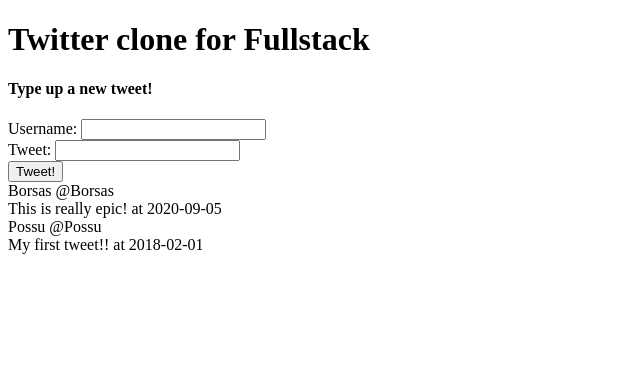
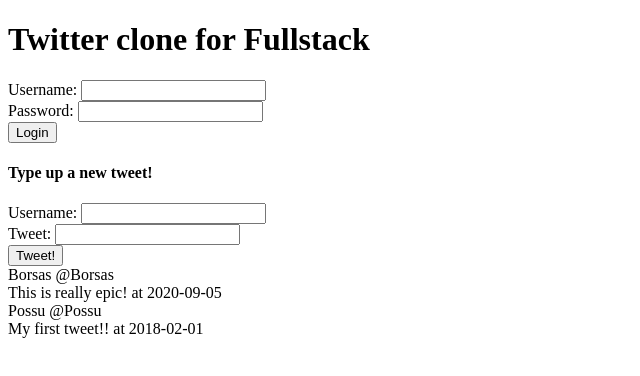
Before and after one commit to Borsas/Fullstack_Project, a React (Create React App) app in the folder frontend/: page / in a window 1280 px wide. Shown: the top 376 px of the page, without its empty margins (0-640 px from the left). Built offline with nearby package versions, Linux system fonts and the light colour scheme.

Commit message:
Creating some basic structure components

```diff
--- a/frontend/src/components/Header/Header.jsx
+++ b/frontend/src/components/Header/Header.jsx
@@ -1,12 +1,31 @@
 import React from "react"
+import { connect } from "react-redux"
 
-const Header = () => {
+import Login from "./Login"
+
+const Header = (props) => {
     return (
         <div>
             <h1>Twitter clone for Fullstack</h1>
+
+            <div>
+                {props.user ? props.user : <Login/>}
+            </div>
         </div>
+
     )
 
 }
 
-export default Header
+const props = (state) => {
+    return {
+        user: state.user
+    }
+}
+
+const HeaderConnected = connect(
+    props,
+    null
+)(Header)
+
+export default HeaderConnected
--- /dev/null
+++ b/frontend/src/components/Header/Login.jsx
@@ -0,0 +1,52 @@
+import React, {useState} from "react"
+import { connect } from "react-redux"
+import { userLogin } from "../../reducers/loginReducer"
+
+const Login = (props) => {
+    const [username, setUsername] = useState("")
+    const [password, setPassword] = useState("")
+
+    const handleLogin = (e) => {
+        e.preventDefault()
+        props.userLogin(username)
+        setUsername("")
+        setPassword("")
+    }
+
+    return (
+        <div>
+            <form onSubmit={handleLogin}>
+                <div>
+                    Username: <input
+                    value={username}
+                    onChange={({target}) => setUsername(target.value)}/>
+                </div>
+                <div>
+                    Password: <input
+                    type="password"
+                    value={password}
+                    onChange={({target}) => setPassword(target.value)}/>
+                </div>
+                <button type="submit">Login</button>
+            </form>
+        </div>
+
+    )
+}
+
+const states = (state) => {
+    return {
+        user: state.user
+    }
+}
+
+const dispatch = {
+    userLogin
+}
+
+const LoginConnected = connect(
+    states,
+    dispatch
+)(Login)
+
+export default LoginConnected
--- /dev/null
+++ b/frontend/src/reducers/loginReducer.js
@@ -0,0 +1,32 @@
+export const getUser = () => {
+    return async dispatch => {
+        dispatch({
+            type: "GET_USER"
+        })
+    }
+}
+
+export const userLogin = (data) => {
+    return async dispatch => {
+        dispatch({
+            type: "USER_LOGIN",
+            data
+        })
+    }
+}
+
+// Replace with a connection to DB
+const mockData = null
+
+const reducer = (state = mockData, action) => {
+    switch(action.type){
+        case "GET_USER":
+            return state
+        case "USER_LOGIN":
+            return action.data
+        default:
+            return state
+    }
+}
+
+export default reducer
--- a/frontend/src/reducers/tweetsReducer.js
+++ b/frontend/src/reducers/tweetsReducer.js
@@ -7,7 +7,6 @@
 }
 
 export const newTweet = (data) => {
-    console.log(data)
     return async dispatch => {
         dispatch({
             type: "NEW_TWEET",
@@ -16,7 +15,7 @@
     }
 }
 
-
+// Replace with a connection to DB
 const mockData = [
     {
         "user": "Borsas",
--- a/frontend/src/store.js
+++ b/frontend/src/store.js
@@ -1,13 +1,16 @@
 import { createStore, combineReducers, applyMiddleware } from "redux"
 import tweetsReducer from "./reducers/tweetsReducer"
+import loginReducer from "./reducers/loginReducer"
 import thunk from "redux-thunk"
 
 const reducer = combineReducers({
-    tweets: tweetsReducer
+    tweets: tweetsReducer,
+    user: loginReducer
 })
 
 const store = createStore(
     reducer,
+    // async support for reducers
     applyMiddleware(thunk)
 )
 
```
Also changed, not shown: 1 other file (tests, documents, lock files or other folders).
